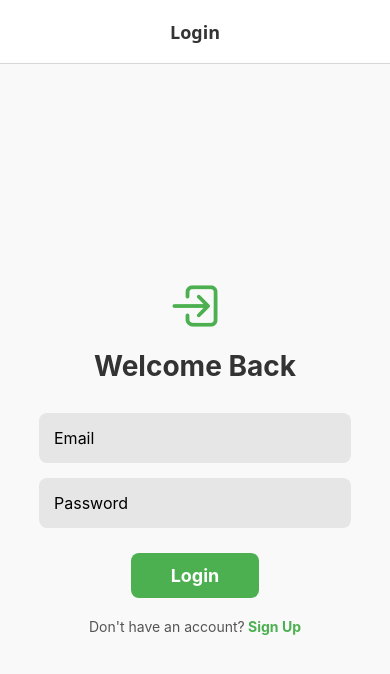
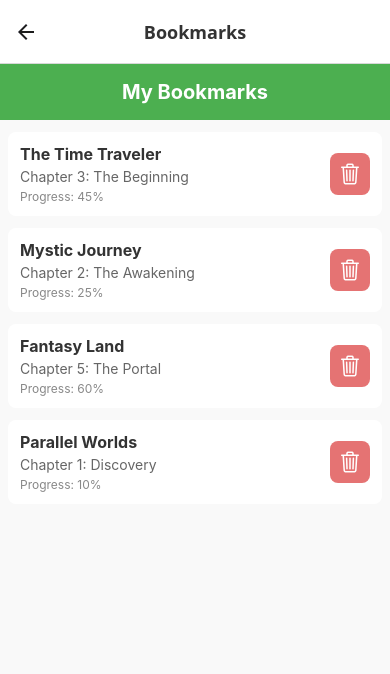
Before and after one commit to wqy7711/interactive-novel-platform, a React Native app in the folder my-app/: screen /Bookmarks in a window 390 px wide. Shown: the top 674 px of the page. Built offline with nearby package versions, Linux system fonts and the light colour scheme.

Commit message:
Added Bookmark Page

```diff
--- a/my-app/App.tsx
+++ b/my-app/App.tsx
@@ -7,6 +7,7 @@ import RegisterScreen from './screens/RegisterScreen';
 import ReadScreen from './screens/ReadScreen';
 import CreateScreen from './screens/CreateScreen';
 import FavoritesScreen from './screens/FavoritesScreen';
+import BookmarksScreen from './screens/BookmarksScreen';
 
 
 const Stack = createNativeStackNavigator();
@@ -52,6 +53,11 @@ export default function App() {
           component={FavoritesScreen}
           options={{ title: 'Favorites' }}
         />
+        <Stack.Screen
+          name="Bookmarks"
+          component={BookmarksScreen}
+          options={{ title: 'Bookmarks' }}
+        />
       </Stack.Navigator>
     </NavigationContainer>
   );
--- /dev/null
+++ b/my-app/screens/BookmarksScreen.tsx
@@ -0,0 +1,110 @@
+import React, { useState } from 'react';
+import { View, Text, FlatList, StyleSheet, SafeAreaView, TouchableOpacity, Alert } from 'react-native';
+import { Ionicons } from '@expo/vector-icons';
+
+const INITIAL_DATA = [
+  { id: '1', title: 'The Time Traveler', chapter: 'Chapter 3: The Beginning', progress: '45%' },
+  { id: '2', title: 'Mystic Journey', chapter: 'Chapter 2: The Awakening', progress: '25%' },
+  { id: '3', title: 'Fantasy Land', chapter: 'Chapter 5: The Portal', progress: '60%' },
+  { id: '4', title: 'Parallel Worlds', chapter: 'Chapter 1: Discovery', progress: '10%' },
+];
+
+export default function BookmarksScreen() {
+  const [bookmarks, setBookmarks] = useState(INITIAL_DATA);
+
+  const handleRemove = (id: string) => {
+    Alert.alert('Remove Bookmark', 'This bookmark will be removed.');
+  };
+
+  const renderItem = ({ item }: { item: { id: string; title: string; chapter: string; progress: string } }) => (
+    <View style={styles.card}>
+      <View style={styles.infoContainer}>
+        <Text style={styles.title}>{item.title}</Text>
+        <Text style={styles.chapter}>{item.chapter}</Text>
+        <Text style={styles.progress}>Progress: {item.progress}</Text>
+      </View>
+      <TouchableOpacity style={styles.removeButton} onPress={() => handleRemove(item.id)}>
+        <Ionicons name="trash-outline" size={24} color="#fff" />
+      </TouchableOpacity>
+    </View>
+  );
+
+  return (
+    <SafeAreaView style={styles.container}>
+      <View style={styles.header}>
+        <Text style={styles.headerText}>My Bookmarks</Text>
+      </View>
+
+      <FlatList
+        data={bookmarks}
+        keyExtractor={(item) => item.id}
+        renderItem={renderItem}
+        contentContainerStyle={styles.listContainer}
+        ListEmptyComponent={<Text style={styles.emptyText}>No bookmarks yet.</Text>}
+      />
+    </SafeAreaView>
+  );
+}
+
+const styles = StyleSheet.create({
+  container: {
+    flex: 1,
+    backgroundColor: '#f9f9f9',
+  },
+  header: {
+    backgroundColor: '#4CAF50',
+    paddingVertical: 16,
+    alignItems: 'center',
+    elevation: 2,
+  },
+  headerText: {
+    fontSize: 20,
+    fontWeight: 'bold',
+    color: '#fff',
+  },
+  listContainer: {
+    paddingHorizontal: 8,
+    paddingVertical: 12,
+  },
+  card: {
+    flexDirection: 'row',
+    alignItems: 'center',
+    backgroundColor: '#fff',
+    borderRadius: 8,
+    elevation: 2,
+    marginBottom: 12,
+    overflow: 'hidden',
+    padding: 12,
+  },
+  infoContainer: {
+    flex: 1,
+    paddingRight: 8,
+  },
+  title: {
+    fontSize: 16,
+    fontWeight: 'bold',
+    color: '#333',
+  },
+  chapter: {
+    fontSize: 14,
+    color: '#666',
+    marginVertical: 4,
+  },
+  progress: {
+    fontSize: 12,
+    color: '#888',
+  },
+  removeButton: {
+    backgroundColor: '#E57373',
+    padding: 8,
+    borderRadius: 8,
+    justifyContent: 'center',
+    alignItems: 'center',
+  },
+  emptyText: {
+    fontSize: 16,
+    color: '#999',
+    textAlign: 'center',
+    marginTop: 20,
+  },
+});
```
